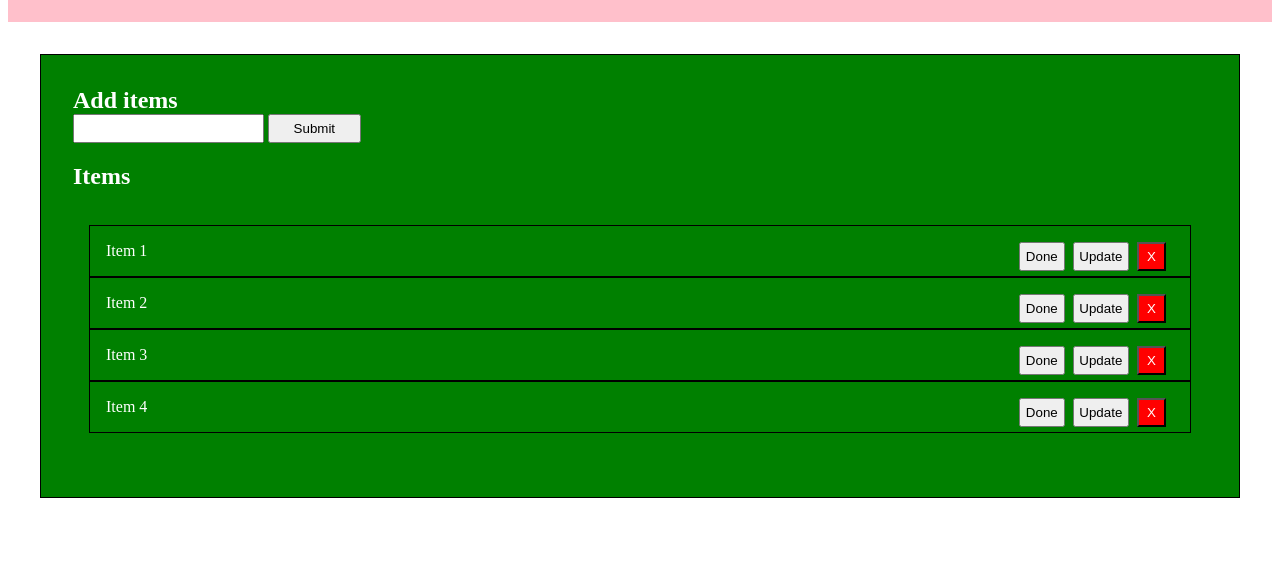
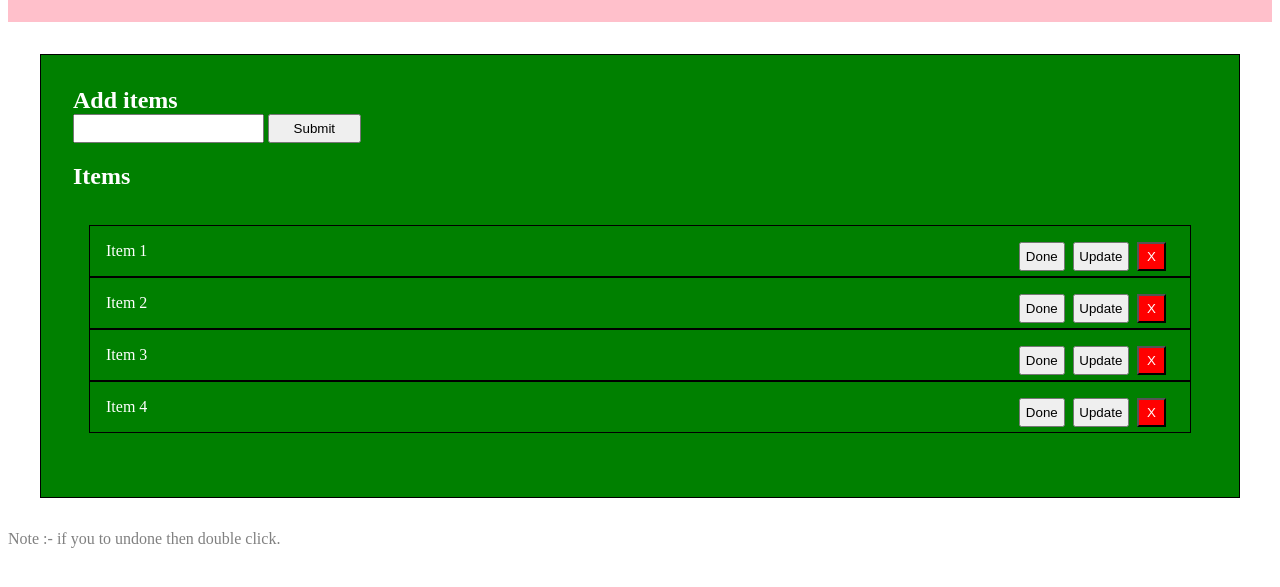
Before and after one commit to RashidSiddique12/Todo_App_Using_Dom, a plain HTML site: page index.html in a window 1280 px wide. Shown: the part 71-658 px from the top of the page. Drawn offline with Linux system fonts and the light colour scheme.

Commit message:
disclaimer

```diff
--- a/dom1.css
+++ b/dom1.css
@@ -51,6 +51,11 @@ input {
   float: right;
   margin-right: 0.5rem;
   padding: 0.3rem;
+}
+
+#disc{
+  color: gray;
+  size: 0.3rem;
 }
 
 
--- a/index.html
+++ b/index.html
@@ -48,6 +48,7 @@
         </li>
         </ul>
     </section>
+    <p id="disc">Note :- if you to undone then double click.</p>
     <script src="./dom1.js"></script>
   </body>
 </html>
```
